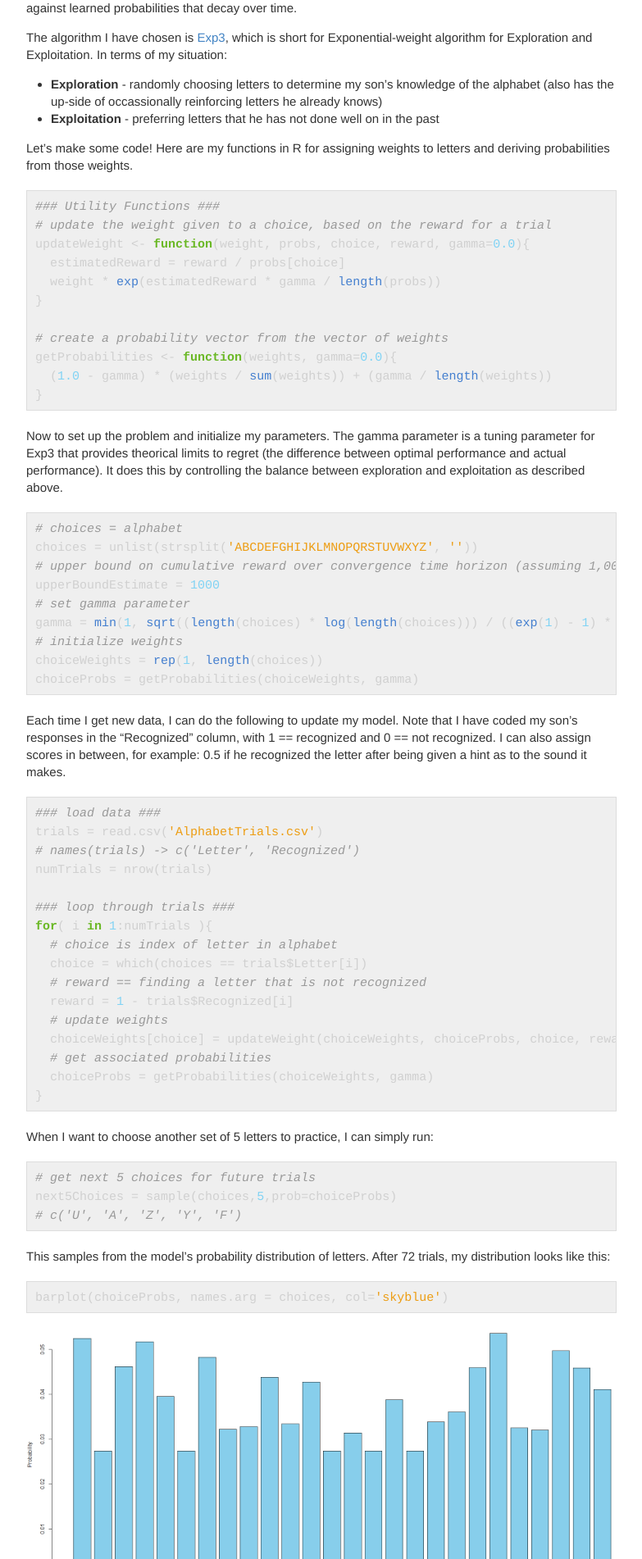
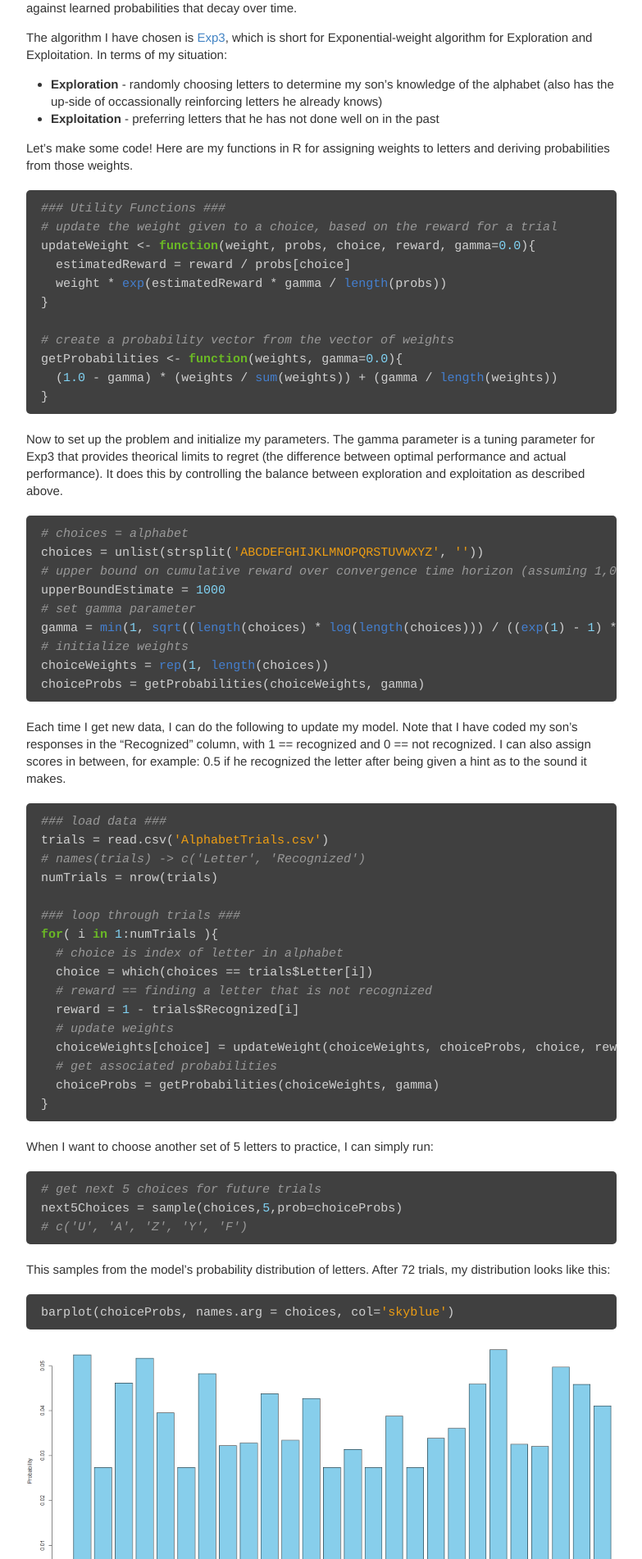
Before and after one commit to lafncow/lafncow.github.io, a Jekyll site: the page built from _posts/2015-12-8-A-is-for-Adversarial.md, in a window 1280 px wide. Shown: the part 858-2760 px from the top of the page at 82% size, without its empty margins (248-1031 px from the left). Built offline with Jekyll 4.4.1, drawn with Linux system fonts in a browser that asks for light colours.

Commit message:
more style

```diff
--- a/_sass/_highlights.scss
+++ b/_sass/_highlights.scss
@@ -1,11 +1,11 @@
 
 .highlight {
-  background-color: #efefef;
-  padding: 7px 7px 7px 10px;
-  border: 1px solid #ddd;
+  background-color: #404040;
+  padding: 10px 7px 10px 18px;
   margin: 20px 0 20px 0;
   overflow-x: scroll;
   color: #eee;
+  border-radius: 5px
 }
 
 code {
```
